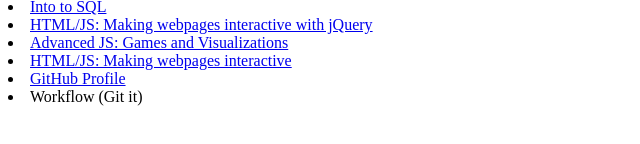
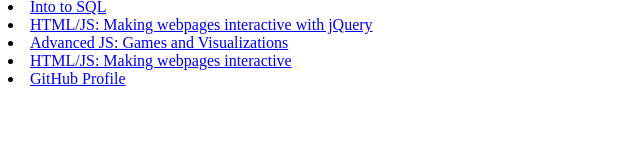
Before and after one commit to dshas1/dshas1.github.io, a plain HTML site: page index.html in a window 1280 px wide. Shown: the part 172-316 px from the top of the page, without its empty margins (0-640 px from the left). Drawn offline with Linux system fonts and the light colour scheme.

Commit message:
Update index.html

```diff
--- a/index.html
+++ b/index.html
@@ -24,7 +24,6 @@
         <li><a href="https://github.com/AYJACKSON-ICS4U/advanced-js-games-and-visualization-dshas1.git"> Advanced JS: Games and Visualizations</a></li>
         <li><a href="https://github.com/AYJACKSON-ICS4U/html-js-making-webpages-interactive-dshas1.git"> HTML/JS: Making webpages interactive</a></li>
         <li><a href="https://github.com/dshas1/dshas1.github.io.git"> GitHub Profile</a></li>
-        <li>Workflow (Git it)</li>
 
     </body>
 
```
